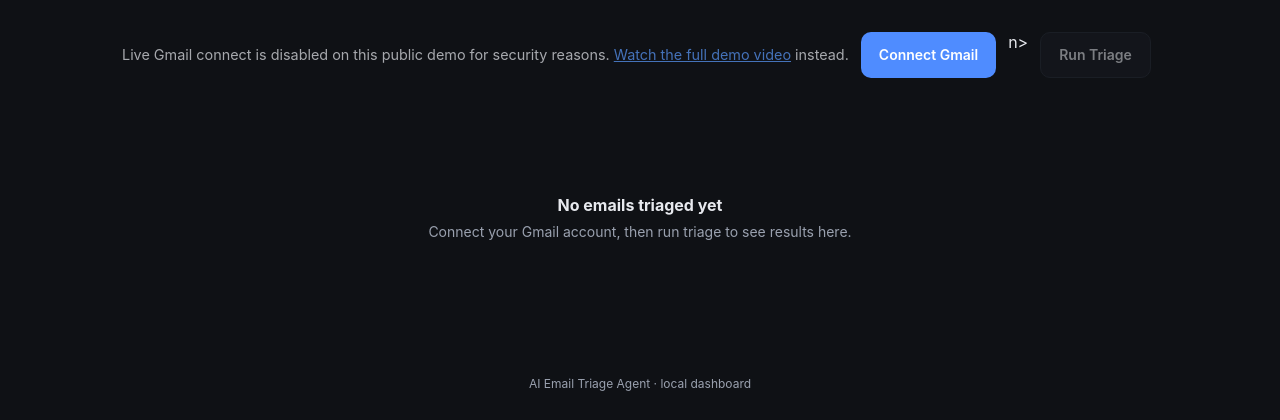
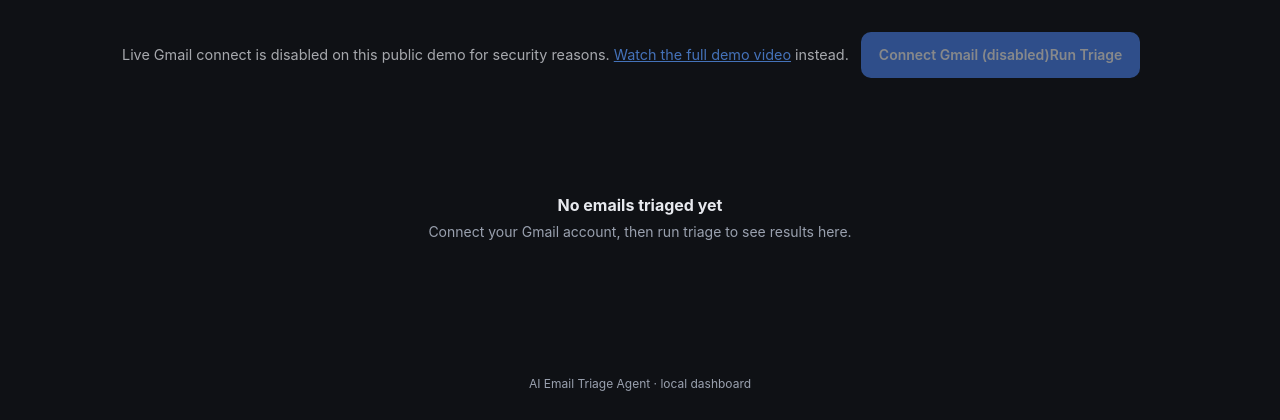
Before and after one commit to anuragtiwari73219-byte/ai-email-triage-agent, a Flask app: page / in a window 1280 px wide. Shown: the part 93-513 px from the top of the page. Run offline with Flask 3, Linux system fonts and the light colour scheme; data that the repository does not hold is empty.

Commit message:
Re-disable Connect Gmail button (was accidentally left enabled from recording)

```diff
--- a/templates/dashboard.html
+++ b/templates/dashboard.html
@@ -148,7 +148,7 @@
   <div class="actions">
 <p style="opacity:0.7;font-size:0.9em;margin-bottom:1em;">Live Gmail connect is disabled on this public demo for security reasons. <a href="https://youtu.be/yGKZDPF96Lo" target="_blank" style="color:#5b9bff;">Watch the full demo video</a> instead.</p>
 
-    <button class="btn-primary" id="connectBtn">Connect Gmail</button>n>
+     <button class="btn-primary" id="connectBtn" disabled title="Live connect disabled for security">Connect Gmail (disabled)</butt
     <button class="btn-secondary" id="triageBtn" disabled>Run Triage</button>
   </div>
 
```
